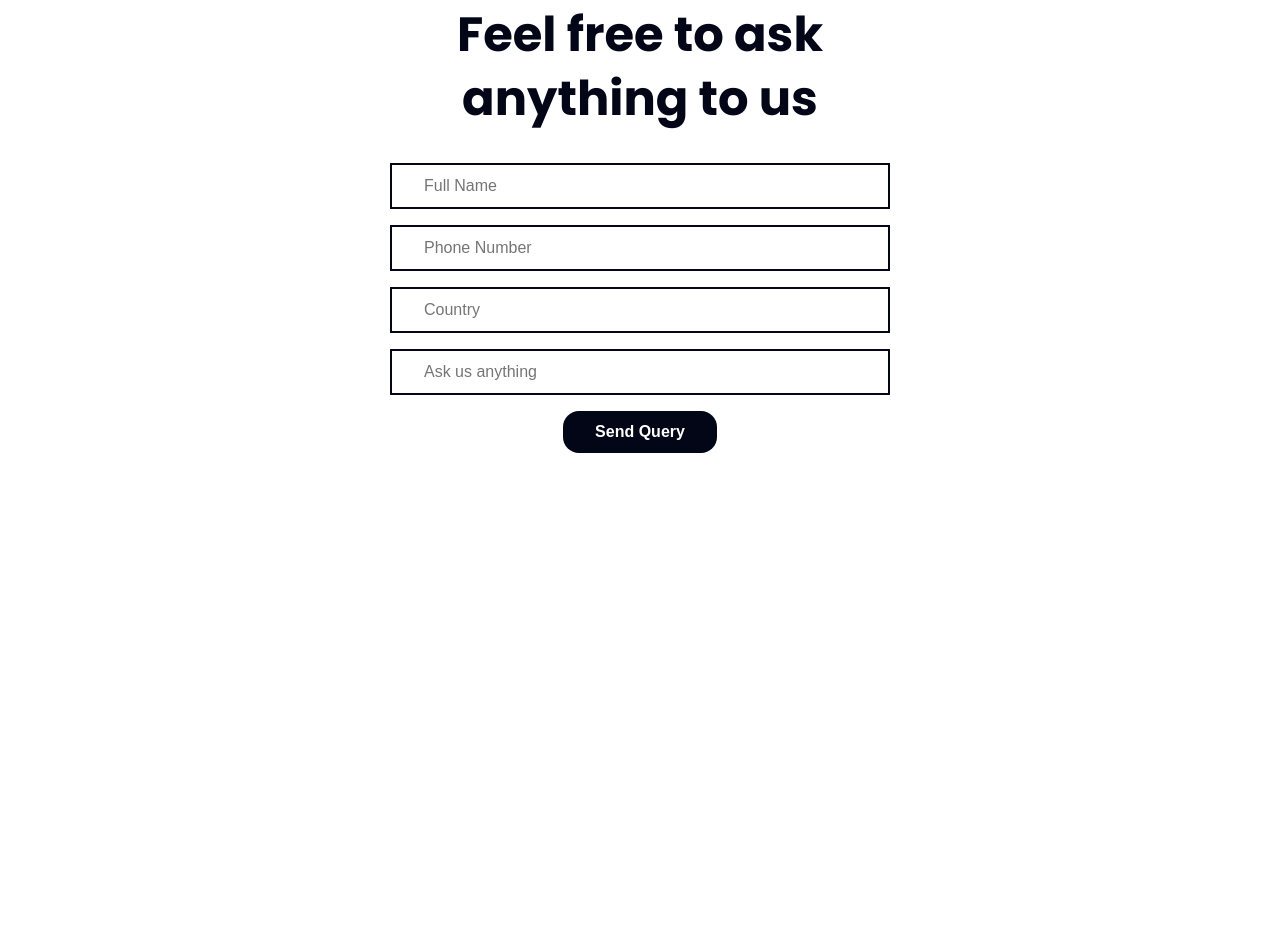
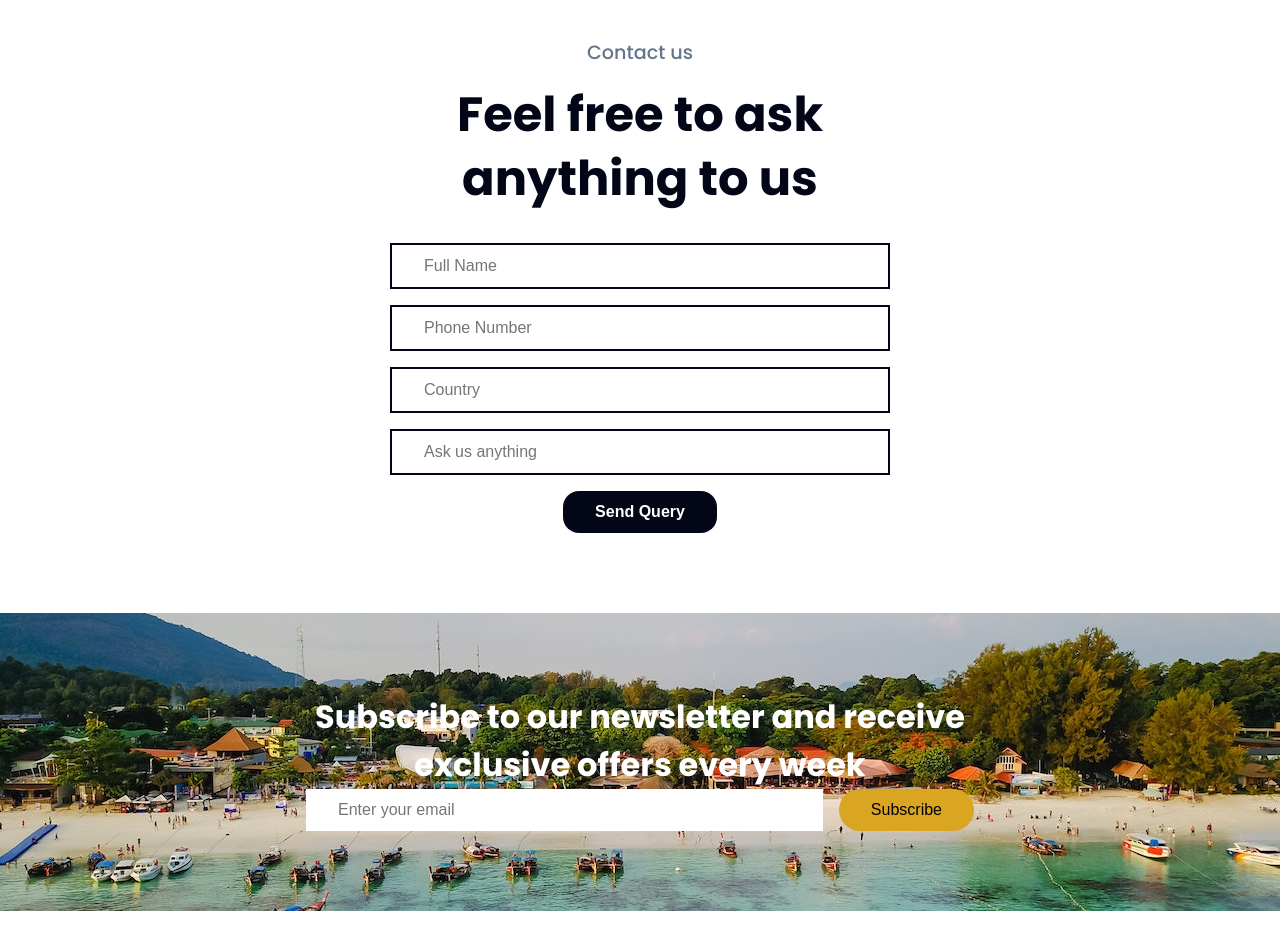
Before and after one commit to BurnettMiao/Designing-an-Engaging-Travel-Agency-Website-Landing-Page, a plain HTML site: page index.html in a window 1280 px wide. Shown: the part 3204-4131 px from the top of the page. Before the commit the page ends 3657 px from the top, so only its background shows below. Drawn offline with nearby package versions, Linux system fonts and the light colour scheme.

Commit message:
banner section

```diff
--- a/css/style.css
+++ b/css/style.css
@@ -327,3 +327,48 @@ nav {
   max-width: fit-content;
   margin: auto;
 }
+
+.banner {
+  background: url('../images/banner.jpg');
+  background-size: cover;
+  background-repeat: no-repeat;
+  background-position: center center;
+}
+
+.banner__container {
+  max-width: 700px;
+  text-align: center;
+}
+
+.banner__container {
+  font-size: 2rem;
+  font-weight: 600;
+  color: var(--white);
+  margin-bottom: 1rem;
+}
+
+.banner__container form {
+  display: flex;
+  align-items: center;
+  gap: 1rem;
+}
+
+.banner__container input {
+  width: 100%;
+  padding: 0.75rem 2rem;
+  font-size: 1rem;
+  outline: none;
+  border: none;
+  background-origin: 5rem;
+}
+
+.banner__container button {
+  padding: 0.75rem 2rem;
+  font-size: 1rem;
+  font-weight: 500;
+  outline: none;
+  border: none;
+  border-radius: 5rem;
+  background-color: goldenrod;
+  cursor: pointer;
+}
--- a/index.html
+++ b/index.html
@@ -187,7 +187,7 @@
       </div>
     </section>
 
-    <section class="section___container contact__container">
+    <section class="section__container contact__container">
       <p class="section__subheader">Contact us</p>
       <h2 class="section__header">Feel free to ask anything to us</h2>
       <form>
@@ -198,5 +198,17 @@
         <button class="btn">Send Query</button>
       </form>
     </section>
+
+    <section class="banner">
+      <div class="section__container banner__container">
+        <h4>
+          Subscribe to our newsletter and receive exclusive offers every week
+        </h4>
+        <form>
+          <input type="text" placeholder="Enter your email" />
+          <button>Subscribe</button>
+        </form>
+      </div>
+    </section>
   </body>
 </html>
```
